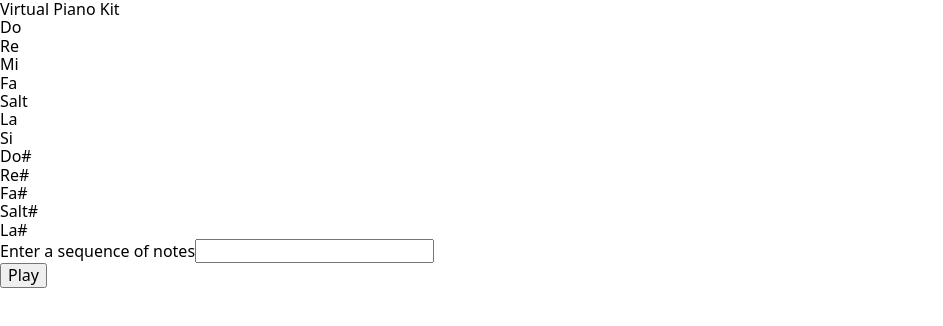
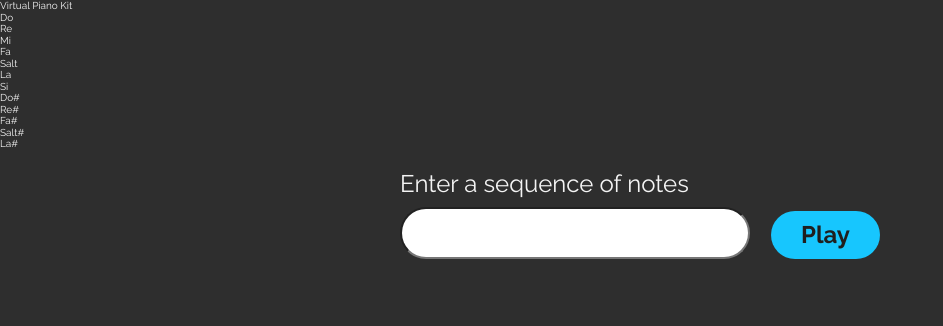
Before and after one commit to schastlivayaa/virtual-music-kit, a website: page virtual-music-kit/index.html in a window 1280 px wide. Shown: the whole page, without its empty margins (0-943 px from the left). Drawn offline with Linux system fonts and the light colour scheme.

Commit message:
feat: add styles to Auto-play section

```diff
--- a/virtual-music-kit/index.html
+++ b/virtual-music-kit/index.html
@@ -3,6 +3,9 @@
 <head>
     <meta charset="UTF-8">
     <meta name="viewport" content="width=device-width, initial-scale=1.0">
+    <link rel="preconnect" href="https://fonts.googleapis.com">
+    <link rel="preconnect" href="https://fonts.gstatic.com" crossorigin>
+    <link href="https://fonts.googleapis.com/css2?family=Raleway:wght@400..700&display=swap" rel="stylesheet">
     <link rel="stylesheet" href="./sass/style.css">
     <link rel="stylesheet" href="./sass/base/modern-normalize.css">
     <title>Virtual music kit</title>
--- /dev/null
+++ b/virtual-music-kit/sass/abstract/_constants.scss
@@ -0,0 +1,9 @@
+$color-bg: #2E2E2E;
+$color-light: #F4F4F4;
+$color-dark: #1F1F1F;
+$color-accent: #17C6FE;
+$color-hover: #017AA2;
+
+$desktop-width: 1440px;
+$tablet-width: 768px;
+$mobile-width: 480px;
--- /dev/null
+++ b/virtual-music-kit/sass/abstract/_placeholders.scss
@@ -0,0 +1,3 @@
+%transition {
+    transition: all .3s ease;
+}
--- /dev/null
+++ b/virtual-music-kit/sass/base/_base.scss
@@ -0,0 +1,9 @@
+html {
+    font-size: 10px;
+}
+
+body {
+    font-family: 'Raleway', sans-serif;
+    background-color: $color-bg;
+    color: $color-light;
+}
--- /dev/null
+++ b/virtual-music-kit/sass/base/_buttons.scss
@@ -0,0 +1,14 @@
+.auto-play__button {
+    background-color: $color-accent;
+    border: none;
+    border-radius: 30px;
+    padding: 10px 30px;
+    color: $color-dark;
+    font-weight: 700;
+    cursor: pointer;
+    @extend %transition;
+    &:hover {
+        background-color: $color-hover;
+        color: $color-light;
+    }
+}
--- /dev/null
+++ b/virtual-music-kit/sass/components/_auto-play.scss
@@ -0,0 +1,32 @@
+.auto-play__wrapper {
+    max-width: 500px;
+    width: 100%;
+    font-size: 2.4rem;
+    display: flex;
+    justify-content: space-between;
+    align-items: flex-end;
+    margin: auto;
+    padding: 20px 10px;
+}
+
+.input-block {
+    display: flex;
+    flex-direction: column;
+    gap: 1rem;
+    flex: 1;
+}
+
+.auto-play__input {
+    max-width: 350px;
+    width: 100%;
+    padding: 10px 15px;
+    border-radius: 30px;
+}
+
+@media (max-width: $mobile-width) {
+    .auto-play__wrapper {
+        flex-direction: column;
+        align-items: center;
+        gap: 1rem;
+    }
+}
--- a/virtual-music-kit/sass/style.scss
+++ b/virtual-music-kit/sass/style.scss
@@ -0,0 +1,7 @@
+@import "abstract/constants";
+@import "abstract/placeholders";
+
+@import "base/base";
+@import "base/buttons";
+
+@import "components/auto-play";
```
Also changed, not shown: virtual-music-kit/sass/style.css, 1 other file.
